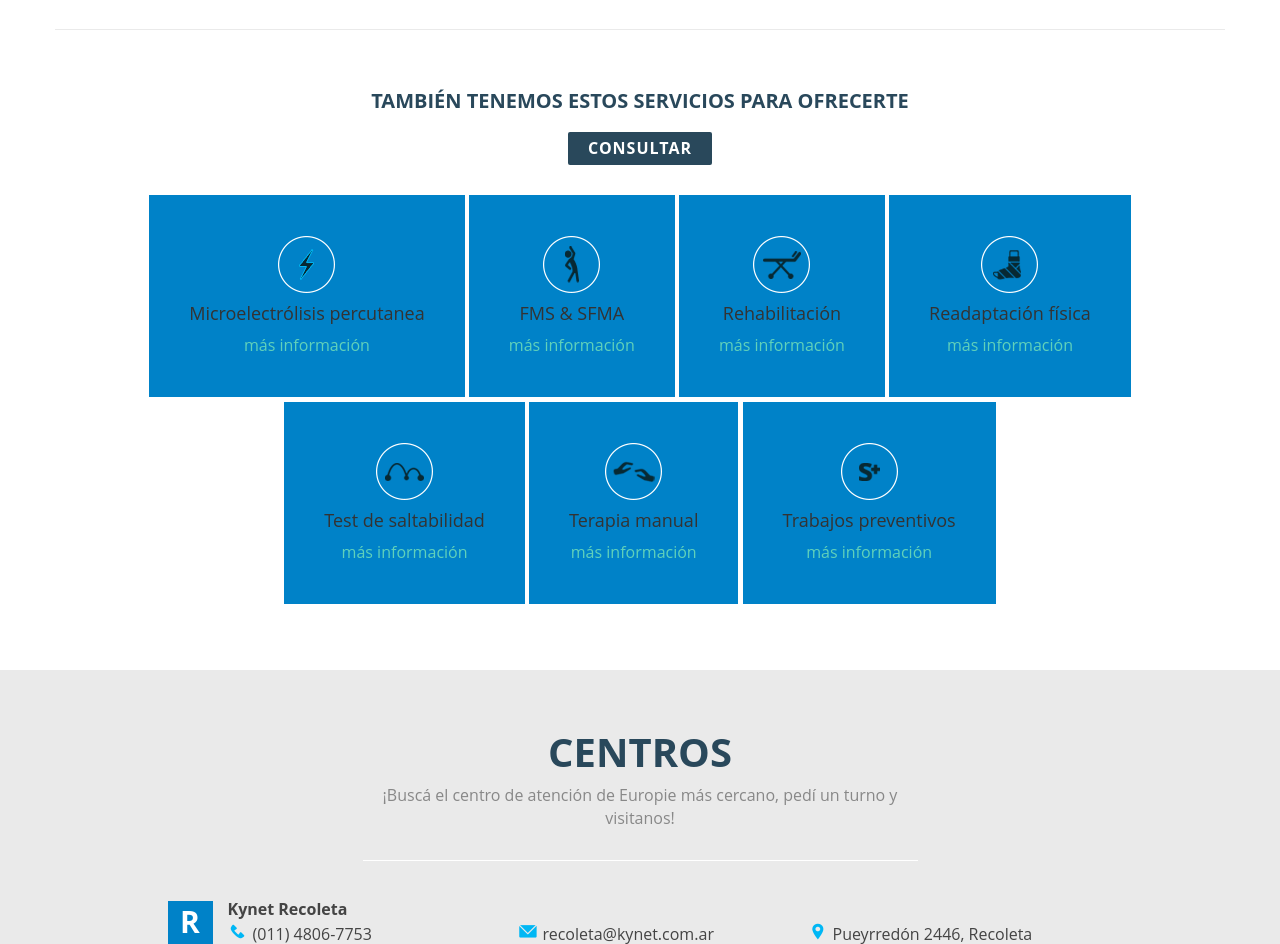
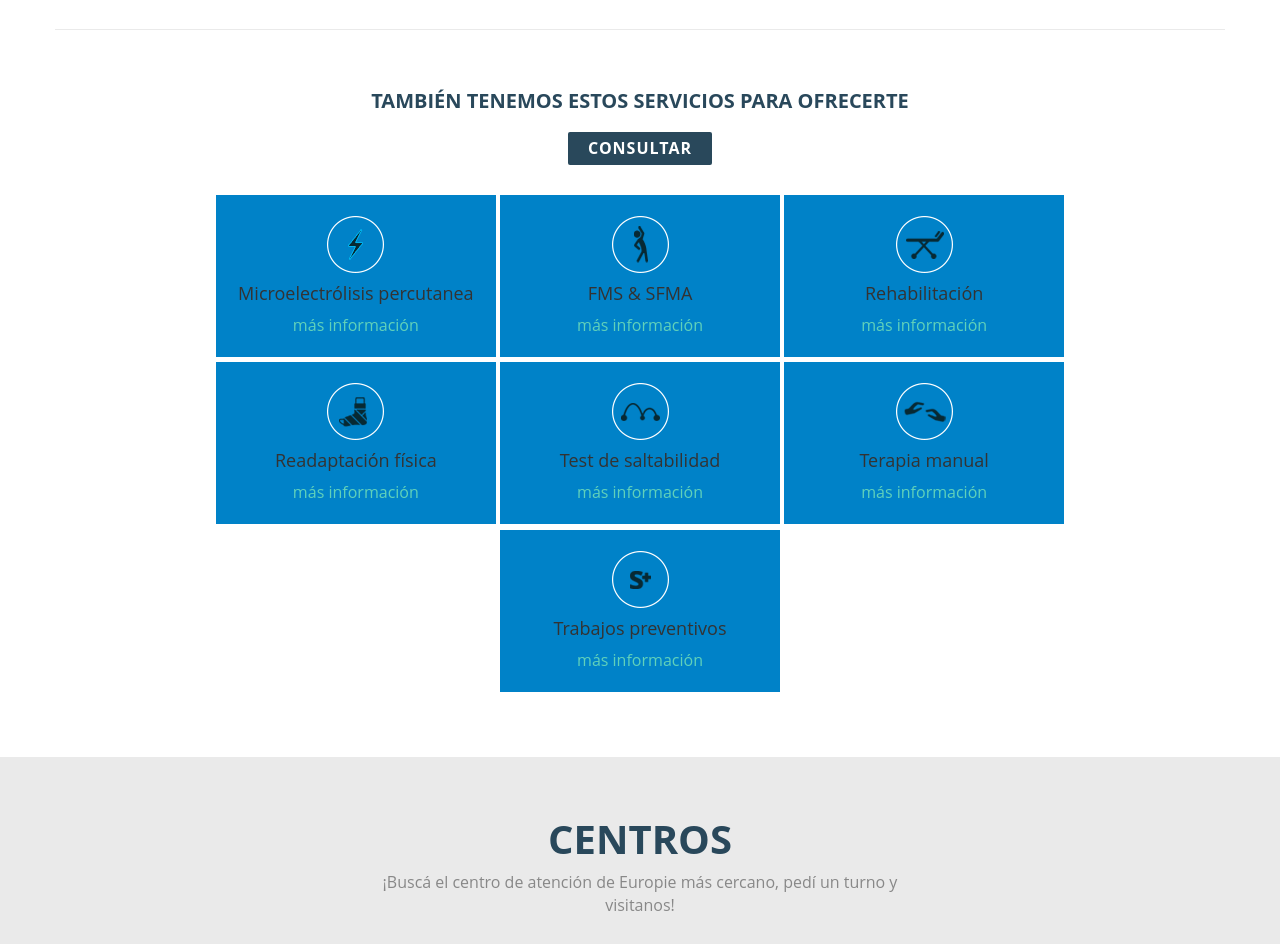
Before and after one commit to sportesi/europiebsas, a PHP site: page / in a window 1280 px wide. Shown: the part 1287-2231 px from the top of the page. Run offline with PHP 8.4, Linux system fonts and the light colour scheme; style sheets or scripts are compiled from the project's sources; some libraries are stand-ins or nearby versions.

Commit message:
Add files via upload

```diff
--- a/sass/style.scss
+++ b/sass/style.scss
@@ -547,10 +547,11 @@ header {
 								background-color:$cyan;
 								text-align: center;
 								vertical-align: middle;
-								padding:40px;
+								padding:20px;
 								overflow: hidden;
 		    					position: relative;
 		    					float:left;
+		    					width:280px;
 
 		    					a {
 		    						color:$verde;
```
